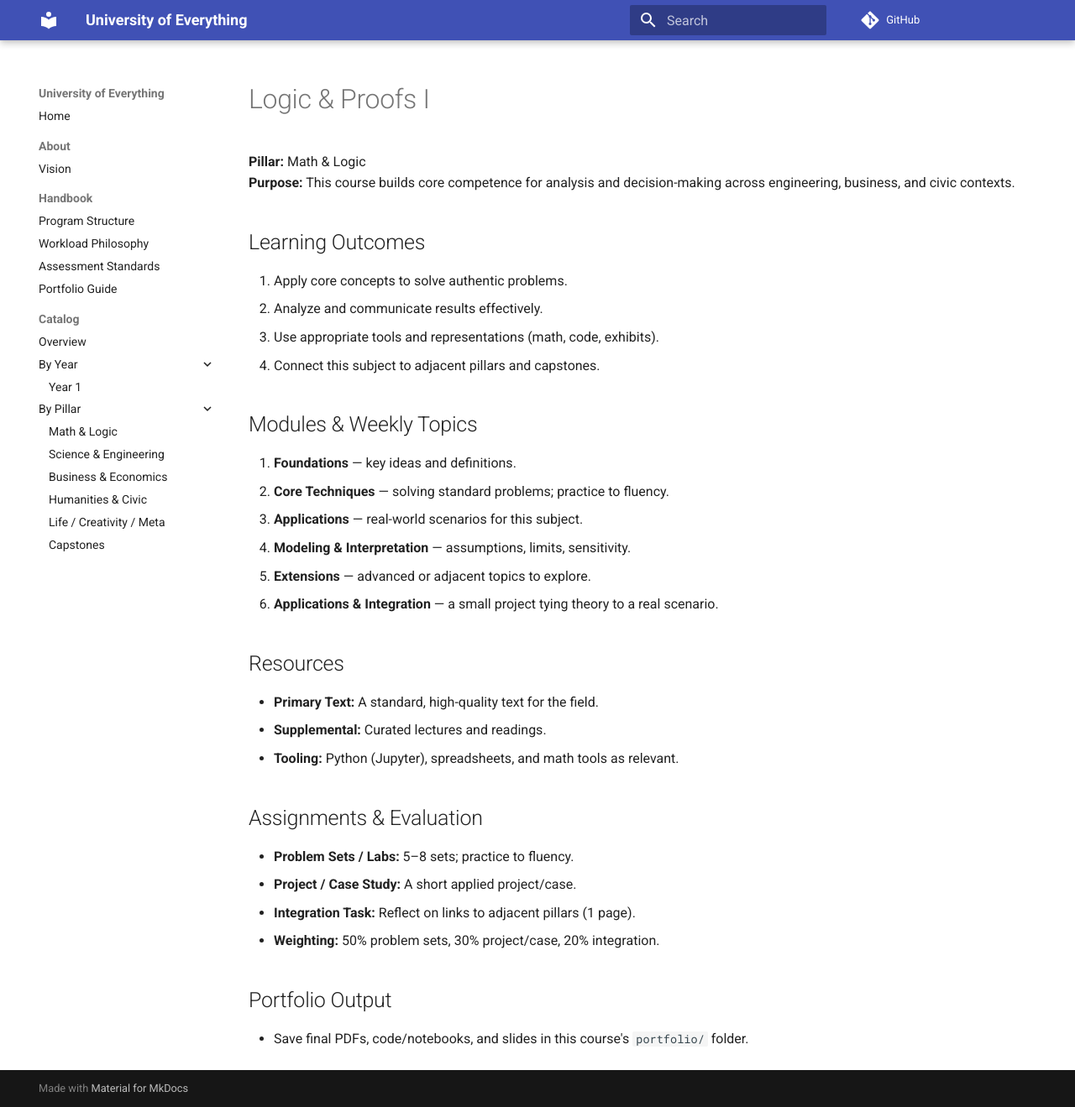
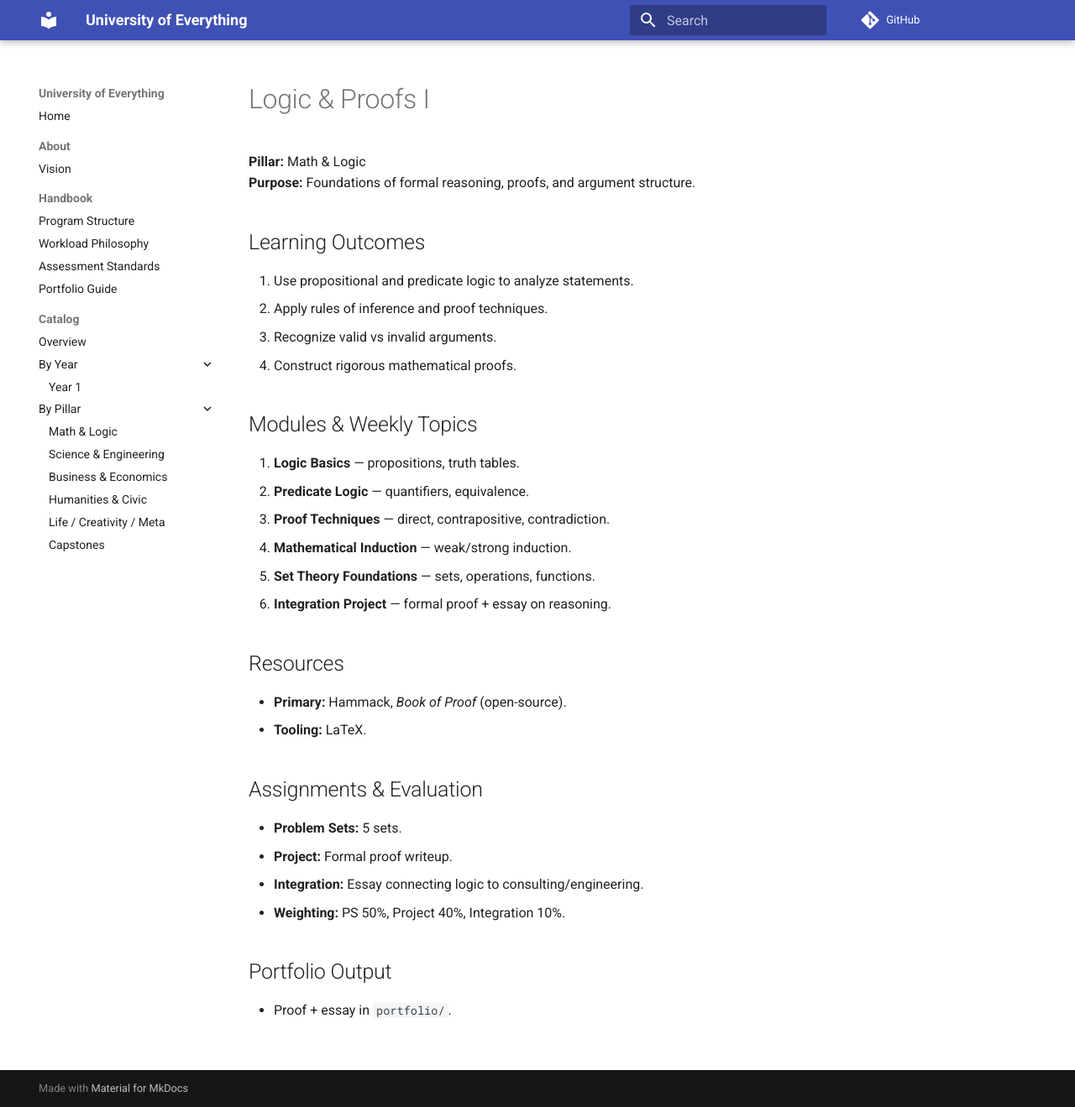
Before and after one commit to m4xbrg/university-of-everything, an MkDocs documentation site: the page built from docs/courses/math-logic/logic-proofs-1/syllabus.md, in a window 1280 px wide and 1319 px high. Shown: the whole window at 84% size. Built offline with MkDocs 1.6.1 and Material for MkDocs 9.7.7, drawn with Linux system fonts in a browser that asks for light colours; comment, search, counter and statistics services are not loaded.

Commit message:
Add files via upload

```diff
--- a/docs/courses/math-logic/logic-proofs-1/syllabus.md
+++ b/docs/courses/math-logic/logic-proofs-1/syllabus.md
@@ -1,32 +1,30 @@
 # Logic & Proofs I
-
 **Pillar:** Math & Logic
-**Purpose:** This course builds core competence for analysis and decision-making across engineering, business, and civic contexts.
+**Purpose:** Foundations of formal reasoning, proofs, and argument structure.
 
 ## Learning Outcomes
-1. Apply core concepts to solve authentic problems.
-2. Analyze and communicate results effectively.
-3. Use appropriate tools and representations (math, code, exhibits).
-4. Connect this subject to adjacent pillars and capstones.
+1. Use propositional and predicate logic to analyze statements.
+2. Apply rules of inference and proof techniques.
+3. Recognize valid vs invalid arguments.
+4. Construct rigorous mathematical proofs.
 
 ## Modules & Weekly Topics
-1. **Foundations** — key ideas and definitions.
-2. **Core Techniques** — solving standard problems; practice to fluency.
-3. **Applications** — real-world scenarios for this subject.
-4. **Modeling & Interpretation** — assumptions, limits, sensitivity.
-5. **Extensions** — advanced or adjacent topics to explore.
-6. **Applications & Integration** — a small project tying theory to a real scenario.
+1. **Logic Basics** — propositions, truth tables.
+2. **Predicate Logic** — quantifiers, equivalence.
+3. **Proof Techniques** — direct, contrapositive, contradiction.
+4. **Mathematical Induction** — weak/strong induction.
+5. **Set Theory Foundations** — sets, operations, functions.
+6. **Integration Project** — formal proof + essay on reasoning.
 
 ## Resources
-- **Primary Text:** A standard, high-quality text for the field.
-- **Supplemental:** Curated lectures and readings.
-- **Tooling:** Python (Jupyter), spreadsheets, and math tools as relevant.
+- **Primary:** Hammack, *Book of Proof* (open-source).
+- **Tooling:** LaTeX.
 
 ## Assignments & Evaluation
-- **Problem Sets / Labs:** 5–8 sets; practice to fluency.
-- **Project / Case Study:** A short applied project/case.
-- **Integration Task:** Reflect on links to adjacent pillars (1 page).
-- **Weighting:** 50% problem sets, 30% project/case, 20% integration.
+- **Problem Sets:** 5 sets.
+- **Project:** Formal proof writeup.
+- **Integration:** Essay connecting logic to consulting/engineering.
+- **Weighting:** PS 50%, Project 40%, Integration 10%.
 
 ## Portfolio Output
-- Save final PDFs, code/notebooks, and slides in this course's `portfolio/` folder.
+- Proof + essay in `portfolio/`.
```
Also changed, not shown: docs/courses/humanities-civic/philosophy-1-ethics-epistemology/syllabus.md (+18 -20 lines), docs/courses/humanities-civic/philosophy-2-political/syllabus.md (+18 -20 lines), docs/courses/math-logic/calculus-1/syllabus.md (+18 -20 lines), docs/courses/math-logic/probability-1/syllabus.md (+18 -20 lines).
